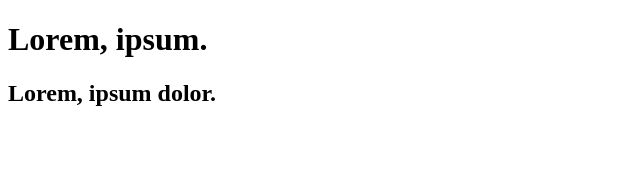
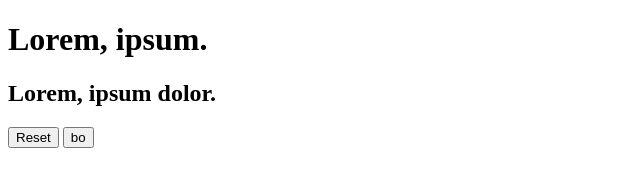
Before and after one commit to jaloliddin1pvp/miraziz, a plain HTML site: page git/index.html in a window 1280 px wide. Shown: the whole page, without its empty margins (0-640 px from the left). Drawn offline with Linux system fonts and the light colour scheme.

Commit message:
qumsoatov qolsoat devorsoat ogli

```diff
--- a/git/index.html
+++ b/git/index.html
@@ -10,8 +10,8 @@
     <h1>Lorem, ipsum.</h1>
     <h2>Lorem, ipsum dolor.</h2>
 
-
-
+   <input type="reset">
+<button>bo</button>
 
 </body>
 </html>
```
